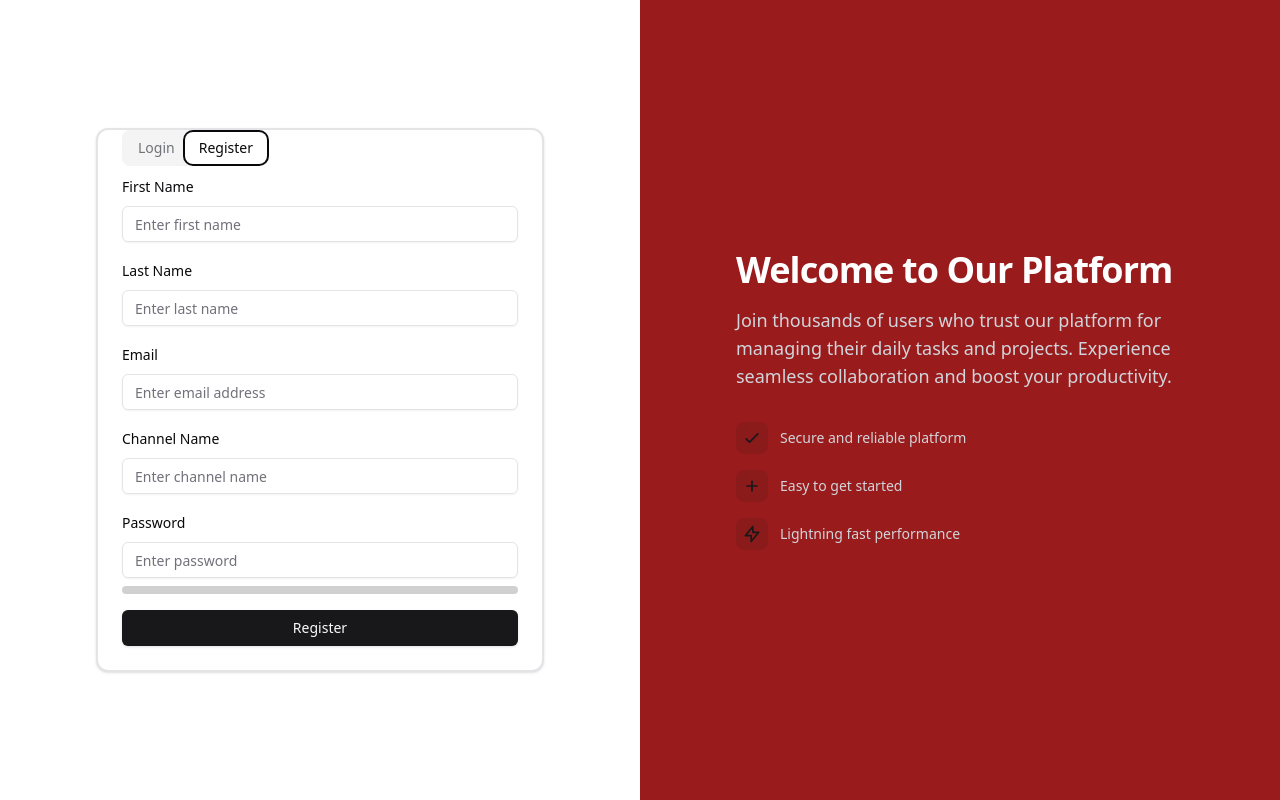
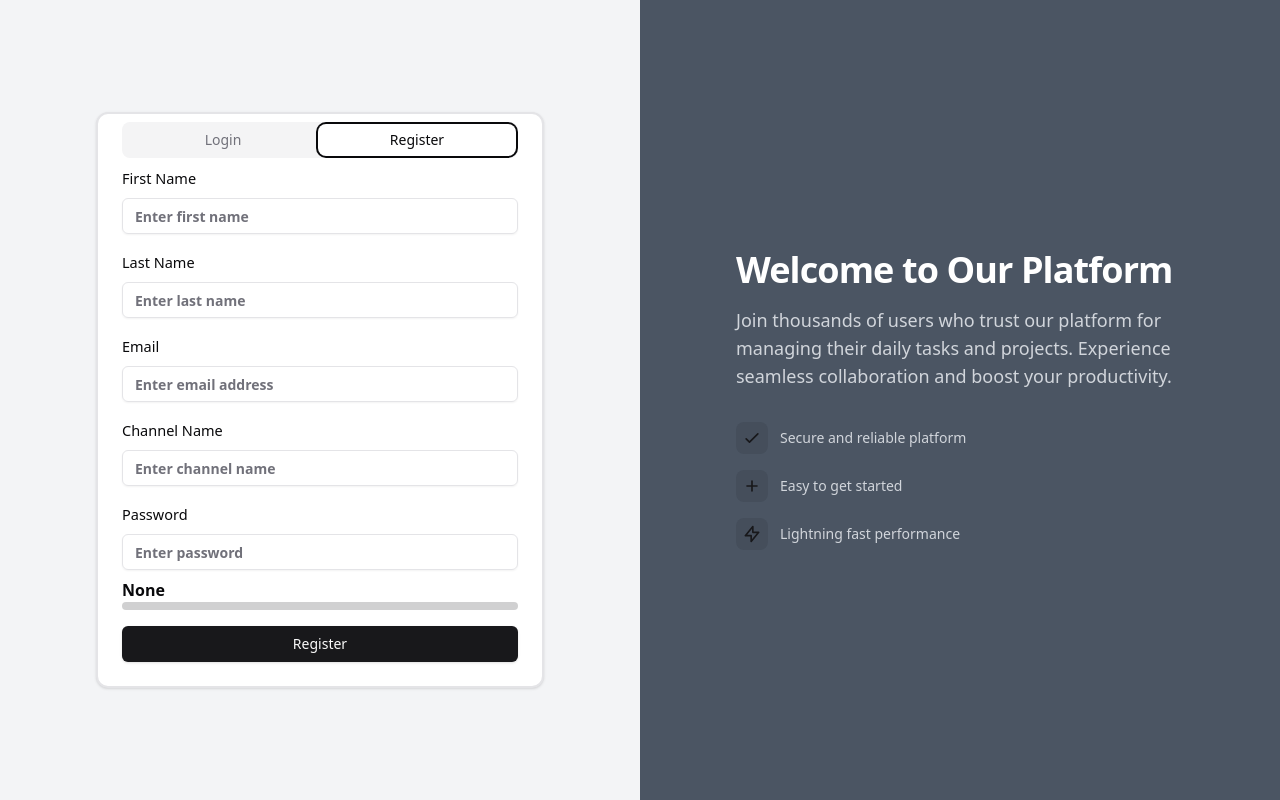
Before and after one commit to JawadSher/LinkUp, a React (Vite) app in the folder frontend/: page / in a window 1280 px wide. Both pictures are taken after a click on the tab "Register". Built offline with nearby package versions, Linux system fonts and the light colour scheme.

Commit message:
feat: enhance authentication forms with improved validation, password strength display, and UI updates

```diff
--- a/frontend/src/components/Authentication/AuthForm.jsx
+++ b/frontend/src/components/Authentication/AuthForm.jsx
@@ -27,7 +27,9 @@ const registerSchema = z.object({
   lastName: z.string().min(2, "Last name must be at least 2 characters").max(40),
   email: z.string().email("Invalid email address"),
   password: z.string().min(10, "Password must be at least 10 characters"),
-  channelName: z.string().max(30, "Channel name must be less than 30 characters"),
+  channelName: z.string()
+  .min(2, "Channel name must be at least 2 characters")
+  .max(30, "Channel name must be less than 30 characters"),
   avatar: z.instanceof(File).optional(),
   bannerImage: z.instanceof(File).optional(),
 });
@@ -128,7 +130,7 @@ const AuthForm = ({ mode = "login" }) => {
               <FormControl>
                 <Input id="password" type="password" placeholder="Enter password" {...field} />
               </FormControl>
-              {mode === "register" && <PasswordStrength password={field.value} />}
+              {mode === "register" && <PasswordStrength password={field.value} className="mt-5"/>}
               <FormMessage>{form.formState.errors?.password?.message}</FormMessage>
             </FormItem>
           )}
--- a/frontend/src/components/Authentication/AuthPage.jsx
+++ b/frontend/src/components/Authentication/AuthPage.jsx
@@ -7,13 +7,13 @@ const AuthPage = () => {
   return (
     <div className="min-h-screen flex">
       {/* Left Side: Authentication Card */}
-      <div className="bg-white min-w-[50%] flex items-center justify-center">
-        <Card className="w-full max-w-md border-2">
+      <div className="bg-gray-100 min-w-[50%] flex items-center justify-center">
+        <Card className="w-full max-w-md border-2 pt-2">
           <CardContent>
-            <Tabs defaultValue="login">
-              <TabsList>
-                <TabsTrigger value="login">Login</TabsTrigger>
-                <TabsTrigger value="register">Register</TabsTrigger>
+            <Tabs defaultValue="login" className="w-full">
+              <TabsList className="w-full">
+                <TabsTrigger value="login" className="w-[50%]">Login</TabsTrigger>
+                <TabsTrigger value="register" className="w-[50%]">Register</TabsTrigger>
               </TabsList>
               <TabsContent value="login">
                 <AuthForm mode="login" />
@@ -27,7 +27,7 @@ const AuthPage = () => {
       </div>
 
       {/* Right Side: Welcome Section */}
-      <div className="bg-red-800 min-w-[50%] flex items-center justify-center p-12">
+      <div className="bg-gray-600 min-w-[50%] flex items-center justify-center p-12">
         <div className="max-w-md text-white">
           <h1 className="text-4xl font-bold tracking-tight">
             Welcome to Our Platform
--- a/frontend/src/components/Authentication/PasswordStrength.jsx
+++ b/frontend/src/components/Authentication/PasswordStrength.jsx
@@ -1,32 +1,47 @@
 import { Progress } from "@/components/ui/progress";
+import { useState } from "react";
 
 const passStrength = (password) => {
-    const passStrength = 0;
-    if(password.length >= 10) passStrength += 20;
-    if(password.match(/[a-z]/)) passStrength += 20;
-    if(password.match(/[A-Z]/)) passStrength += 20;
-    if(password.match(/[0-0]/)) passStrength += 20;
-    if(password.match(/[^a-zA-Z0-9]/)) passStrength += 20;
+  let passStrength = 0;
+  if (password.length >= 10) passStrength += 20;
+  if (password.match(/[a-z]/)) passStrength += 20;
+  if (password.match(/[A-Z]/)) passStrength += 20;
+  if (password.match(/[0-9]/)) passStrength += 20;
+  if (password.match(/[^a-zA-Z0-9]/)) passStrength += 20;
 
-    return passStrength;
-}
+  return passStrength;
+};
 
 const getColor = (passStrength) => {
-    if(passStrength <= 20) return "destructive";
-    if(passStrength <= 40) return "orange";
-    if(passStrength <= 60) return "yellow";
-    if(passStrength <= 80) return "green";
+  if (passStrength === 0) return "text-black-500";
+  if (passStrength <= 20) return "text-red-500";
+  if (passStrength <= 40) return "text-orange-500";
+  if (passStrength <= 60) return "text-yellow-500";
+  if (passStrength <= 80) return "text-green-500";
+  return "text-blue-500";
+};
 
-    return "blue"
-}
+const getPassStatus = (strength) => {
+    if (strength >= 100) return "Very Strong";
+    if (strength >= 80) return "Strong";
+    if (strength >= 60) return "Good";
+    if (strength >= 40) return "Fair";
+    if (strength >= 20) return "Weak";
+    return "None";
+  };
 
-const PasswordStrength = ({password}) => {
-    const strength = passStrength(password);
-    const color = getColor(strength);
+const PasswordStrength = ({ password }) => {
+  const strength = passStrength(password);
+  const colorClass = getColor(strength);
+  const passStatus = getPassStatus(strength);
 
   return (
-    <Progress value={strength} className={`${color}`}/>
-  )
-}
+    <div>
+        <p className={`${colorClass} font-semibold`}>{passStatus}</p>
+        <Progress value={strength} />
+    </div>
 
-export default PasswordStrength
+  );
+};
+
+export default PasswordStrength;
--- a/frontend/src/components/ui/input.jsx
+++ b/frontend/src/components/ui/input.jsx
@@ -7,7 +7,7 @@ const Input = React.forwardRef(({ className, type, ...props }, ref) => {
     (<input
       type={type}
       className={cn(
-        "flex h-9 w-full rounded-md border border-input bg-transparent px-3 py-1 text-base shadow-sm transition-colors file:border-0 file:bg-transparent file:text-sm file:font-medium file:text-foreground placeholder:text-muted-foreground focus-visible:outline-none focus-visible:ring-1 focus-visible:ring-ring disabled:cursor-not-allowed disabled:opacity-50 md:text-sm",
+        "flex h-9 w-full rounded-md border border-input bg-transparent px-3 py-1 text-base shadow-sm transition-colors file:border-0 file:bg-transparent file:text-sm file:font-medium font-semibold file:text-foreground placeholder:text-muted-foreground focus-visible:outline-none focus-visible:ring-1 focus-visible:ring-ring disabled:cursor-not-allowed disabled:opacity-50 md:text-sm",
         className
       )}
       ref={ref}
--- a/frontend/src/components/ui/label.jsx
+++ b/frontend/src/components/ui/label.jsx
@@ -7,7 +7,7 @@ import { cva } from "class-variance-authority";
 import { cn } from "@/lib/utils"
 
 const labelVariants = cva(
-  "text-sm font-medium leading-none peer-disabled:cursor-not-allowed peer-disabled:opacity-70"
+  "text-sm font-medium leading-none peer-disabled:cursor-not-allowed text-[14.5px] peer-disabled:opacity-70"
 )
 
 const Label = React.forwardRef(({ className, ...props }, ref) => (
```
